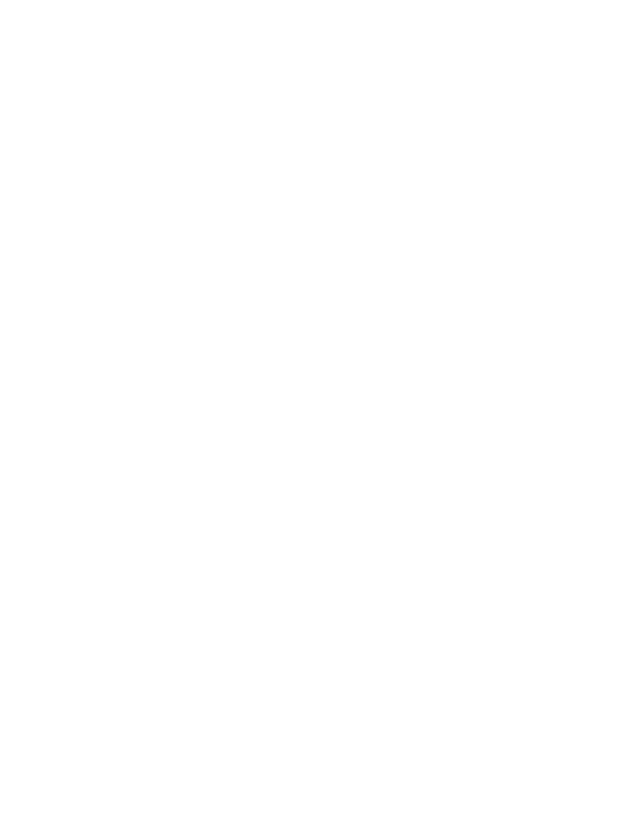
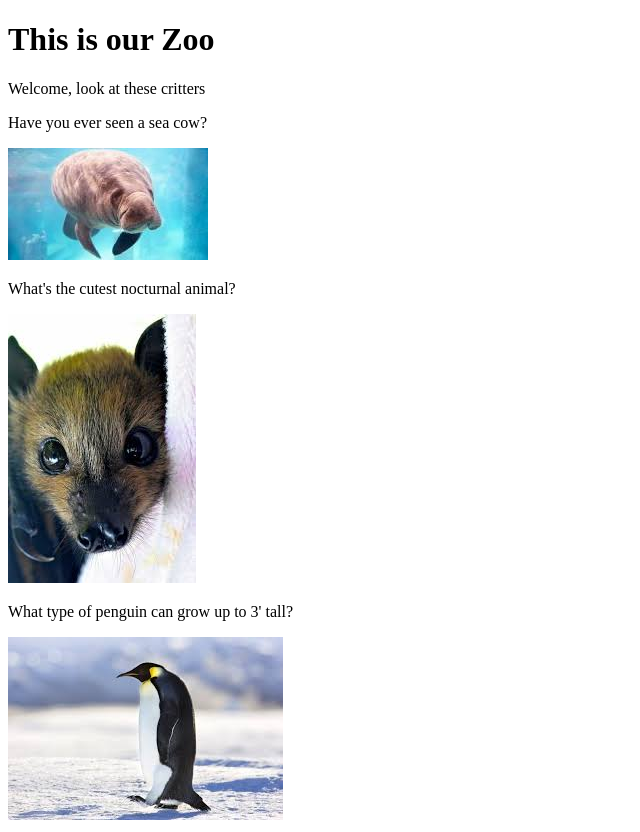
Before and after one commit to mswart503/jQueryTime, a plain HTML site: page index.html in a window 1280 px wide. Shown: the whole page, without its empty margins (0-640 px from the left). Before the commit the page ends 800 px from the top, so only its background shows below. Drawn offline with Linux system fonts and the light colour scheme.

Commit message:
add copy and images

```diff
--- a/index.html
+++ b/index.html
@@ -8,6 +8,20 @@
   </head>
 
   <body>
+    <h1>This is our Zoo</h1>
+    <p>Welcome, look at these critters</p>
 
+    <div class="#">
+      <p>Have you ever seen a sea cow?</p>
+      <img src="photos/manatee.jpeg" alt="manatee">
+    </div>
+    <div class="">
+      <p>What's the cutest nocturnal animal?</p>
+      <img src="photos/bat.jpeg" alt="bat with huge eyes">
+    </div>
+    <div class="">
+      <p>What type of penguin can grow up to 3' tall?</p>
+      <img src="photos/penguin.jpeg" alt="emperor penguin walking somewhere">
+    </div>
   </body>
 </html>
```
Also changed, not shown: photos/bat.jpeg (added), photos/manatee.jpeg (added), photos/penguin.jpeg (added).
